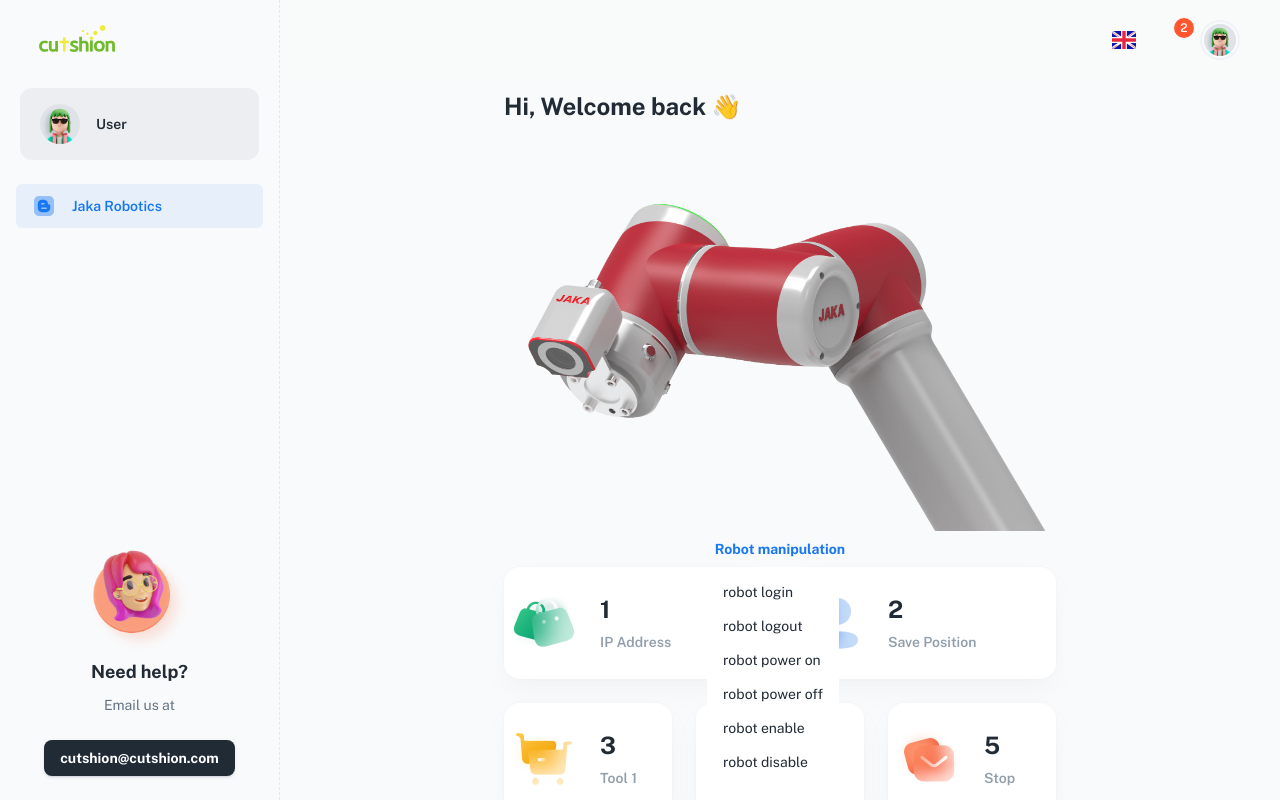
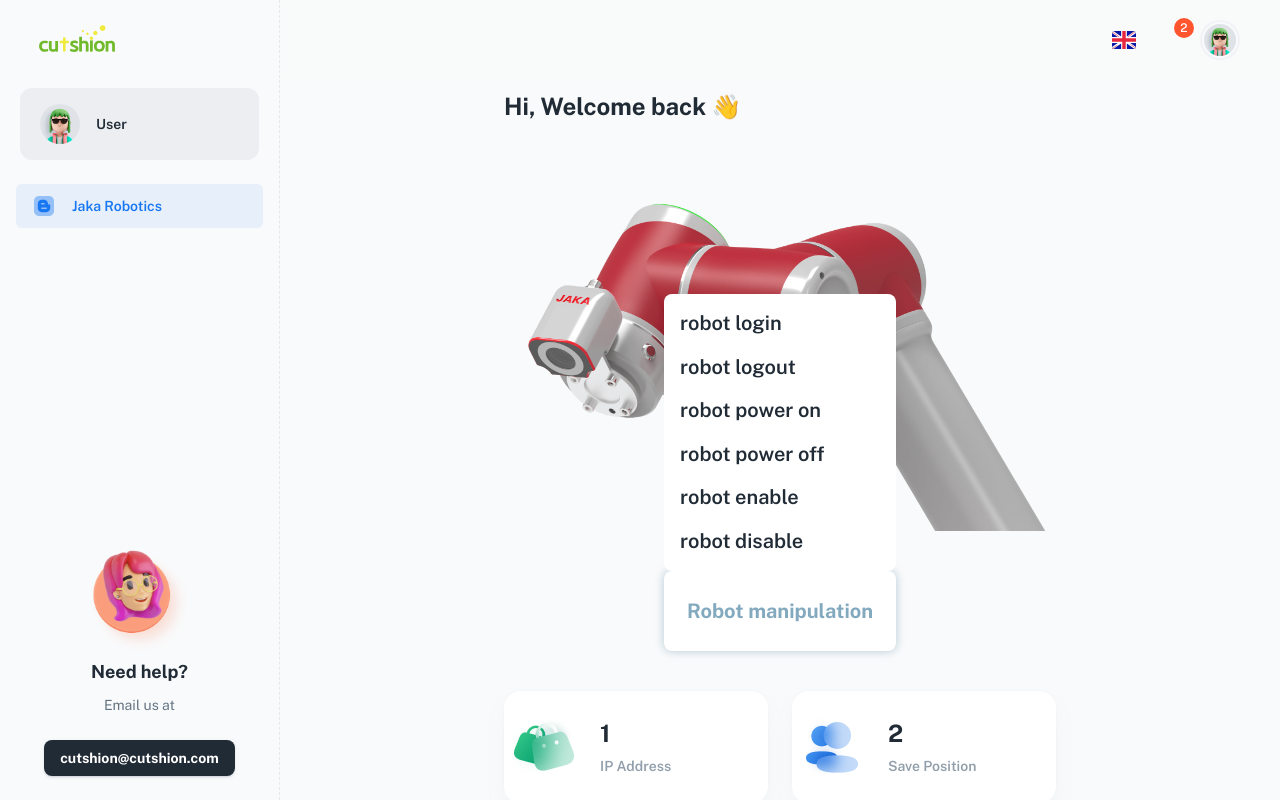
Before and after one commit to CutshionFramework/Pionoid, a React (Vite) app: page / in a window 1280 px wide. Both pictures are taken after a click on the button "Robot manipulation". Shown: the top 800 px of the page. Built offline with nearby package versions, Linux system fonts and the light colour scheme; some icons are missing.

Commit message:
Feat: add temporary api functions and change dropdown menu design

```diff
--- /dev/null
+++ b/src/apis/apis.js
@@ -0,0 +1,31 @@
+import { robotAPI } from './axiosInstance';
+
+export const robotLogin = async () => {
+  const res = await robotAPI.get(``);
+  return res.data.robot_login;
+};
+
+export const robotLogout = async () => {
+  const res = await robotAPI.get(``);
+  return res.data.robot_logout;
+};
+
+export const robotPowerOn = async () => {
+  const res = await robotAPI.get(``);
+  return res.data.robot_power_on;
+};
+
+export const robotPowerOff = async () => {
+  const res = await robotAPI.get(``);
+  return res.data.robot_power_off;
+};
+
+export const robotEnable = async () => {
+  const res = await robotAPI.get(``);
+  return res.data.robot_enable;
+};
+
+export const robotDisable = async () => {
+  const res = await robotAPI.get(``);
+  return res.data.robot_disable;
+};
--- a/src/apis/axiosInstance.js
+++ b/src/apis/axiosInstance.js
@@ -17,7 +17,6 @@ class AxiosInstance {
   }
 }
 
-//const httpClient = new AxiosInstance(process.env.REACT_APP_BASE_URL || '');
-const httpClient = new AxiosInstance('/_mock');
+const httpClient = new AxiosInstance('/mock');
 
-export const robotAPI = httpClient.instance('/ex.json');
+export const robotAPI = httpClient.instance('/robot.json');
--- a/src/sections/overview/app-menu-list.jsx
+++ b/src/sections/overview/app-menu-list.jsx
@@ -1,4 +1,6 @@
+/** @jsxImportSource @emotion/react */
 import * as React from 'react';
+import { css } from '@emotion/react';
 
 import Grow from '@mui/material/Grow';
 import Stack from '@mui/material/Stack';
@@ -8,6 +10,32 @@ import Popper from '@mui/material/Popper';
 import MenuItem from '@mui/material/MenuItem';
 import MenuList from '@mui/material/MenuList';
 import ClickAwayListener from '@mui/material/ClickAwayListener';
+
+import {
+  robotLogin,
+  robotLogout,
+  robotEnable,
+  robotDisable,
+  robotPowerOn,
+  robotPowerOff,
+} from 'src/apis/apis';
+
+const buttonStyles = css`
+  font-size: 1.25rem;
+  padding: 23px;
+  color: rgba(131, 169, 190);
+  background-color: white;
+  box-shadow: 0 0 10px rgba(131, 169, 190, 0.6);
+`;
+
+const menuListStyles = css`
+  font-size: 1.25rem;
+`;
+
+const menuItemStyles = css`
+  font-size: 1.25rem;
+  font-weight: 600;
+`;
 
 export default function MenuListComposition() {
   const [open, setOpen] = React.useState(false);
@@ -44,10 +72,71 @@ export default function MenuListComposition() {
     prevOpen.current = open;
   }, [open]);
 
+  const robotLoginClicked = async () => {
+    setOpen(false);
+    try {
+      const response = await robotLogin();
+      console.log(response);
+    } catch (error) {
+      console.error('Failed to load data. : ', error);
+    }
+  };
+
+  const robotLogoutClicked = async () => {
+    setOpen(false);
+    try {
+      const response = await robotLogout();
+      console.log(response);
+    } catch (error) {
+      console.error('Failed to load data. : ', error);
+    }
+  };
+
+  const robotPowerOnClicked = async () => {
+    setOpen(false);
+    try {
+      const response = await robotPowerOn();
+      console.log(response);
+    } catch (error) {
+      console.error('Failed to load data. : ', error);
+    }
+  };
+
+  const robotPowerOffClicked = async () => {
+    setOpen(false);
+    try {
+      const response = await robotPowerOff();
+      console.log(response);
+    } catch (error) {
+      console.error('Failed to load data. : ', error);
+    }
+  };
+
+  const robotEnableClicked = async () => {
+    setOpen(false);
+    try {
+      const response = await robotEnable();
+      console.log(response);
+    } catch (error) {
+      console.error('Failed to load data. : ', error);
+    }
+  };
+
+  const robotDisableClicked = async () => {
+    setOpen(false);
+    try {
+      const response = await robotDisable();
+      console.log(response);
+    } catch (error) {
+      console.error('Failed to load data. : ', error);
+    }
+  };
+
   return (
     <Stack direction="row" spacing={2}>
       <div>
         <Button
+          css={buttonStyles}
           ref={anchorRef}
           id="composition-button"
           aria-controls={open ? 'composition-menu' : undefined}
@@ -64,6 +153,7 @@ export default function MenuListComposition() {
           placement="bottom-start"
           transition
           disablePortal={false}
+          style={{ width: anchorRef.current ? anchorRef.current.offsetWidth : undefined }}
         >
           {({ TransitionProps, placement }) => (
             <Grow
@@ -75,17 +165,30 @@ export default function MenuListComposition() {
               <Paper>
                 <ClickAwayListener onClickAway={handleClose}>
                   <MenuList
+                    css={menuListStyles}
                     autoFocusItem={open}
                     id="composition-menu"
                     aria-labelledby="composition-button"
                     onKeyDown={handleListKeyDown}
                   >
-                    <MenuItem onClick={handleClose}>robot login</MenuItem>
-                    <MenuItem onClick={handleClose}>robot logout</MenuItem>
-                    <MenuItem onClick={handleClose}>robot power on</MenuItem>
-                    <MenuItem onClick={handleClose}>robot power off</MenuItem>
-                    <MenuItem onClick={handleClose}>robot enable</MenuItem>
-                    <MenuItem onClick={handleClose}>robot disable</MenuItem>
+                    <MenuItem css={menuItemStyles} onClick={robotLoginClicked}>
+                      robot login
+                    </MenuItem>
+                    <MenuItem css={menuItemStyles} onClick={robotLogoutClicked}>
+                      robot logout
+                    </MenuItem>
+                    <MenuItem css={menuItemStyles} onClick={robotPowerOnClicked}>
+                      robot power on
+                    </MenuItem>
+                    <MenuItem css={menuItemStyles} onClick={robotPowerOffClicked}>
+                      robot power off
+                    </MenuItem>
+                    <MenuItem css={menuItemStyles} onClick={robotEnableClicked}>
+                      robot enable
+                    </MenuItem>
+                    <MenuItem css={menuItemStyles} onClick={robotDisableClicked}>
+                      robot disable
+                    </MenuItem>
                   </MenuList>
                 </ClickAwayListener>
               </Paper>
--- a/src/sections/overview/view/app-view.jsx
+++ b/src/sections/overview/view/app-view.jsx
@@ -15,6 +15,7 @@ import AppWidgetSummary from '../app-widget-summary';
 const appMenuGridStyles = css`
   display: flex;
   justify-content: center;
+  margin: 40px 0;
 `;
 
 export default function AppView() {
```
Also changed, not shown: public/mock/robot.json (added, +8 -0 lines).
